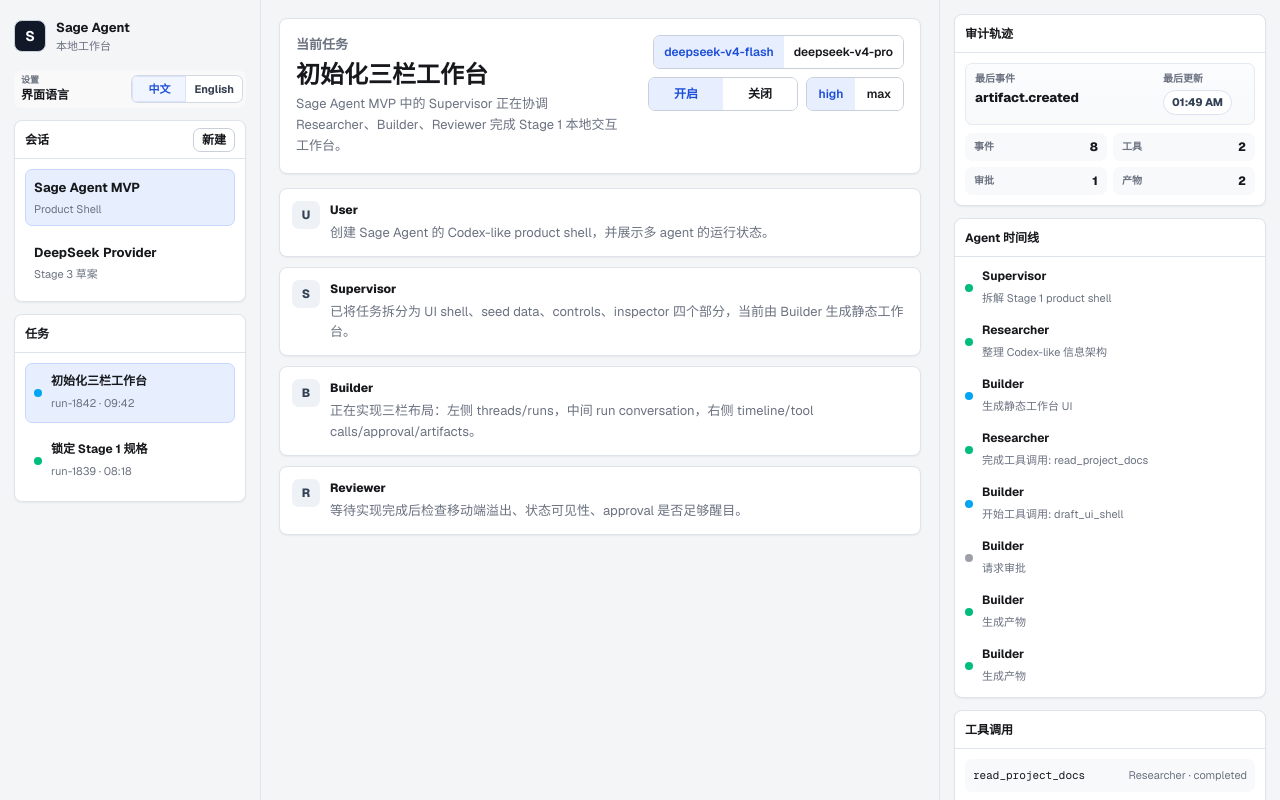
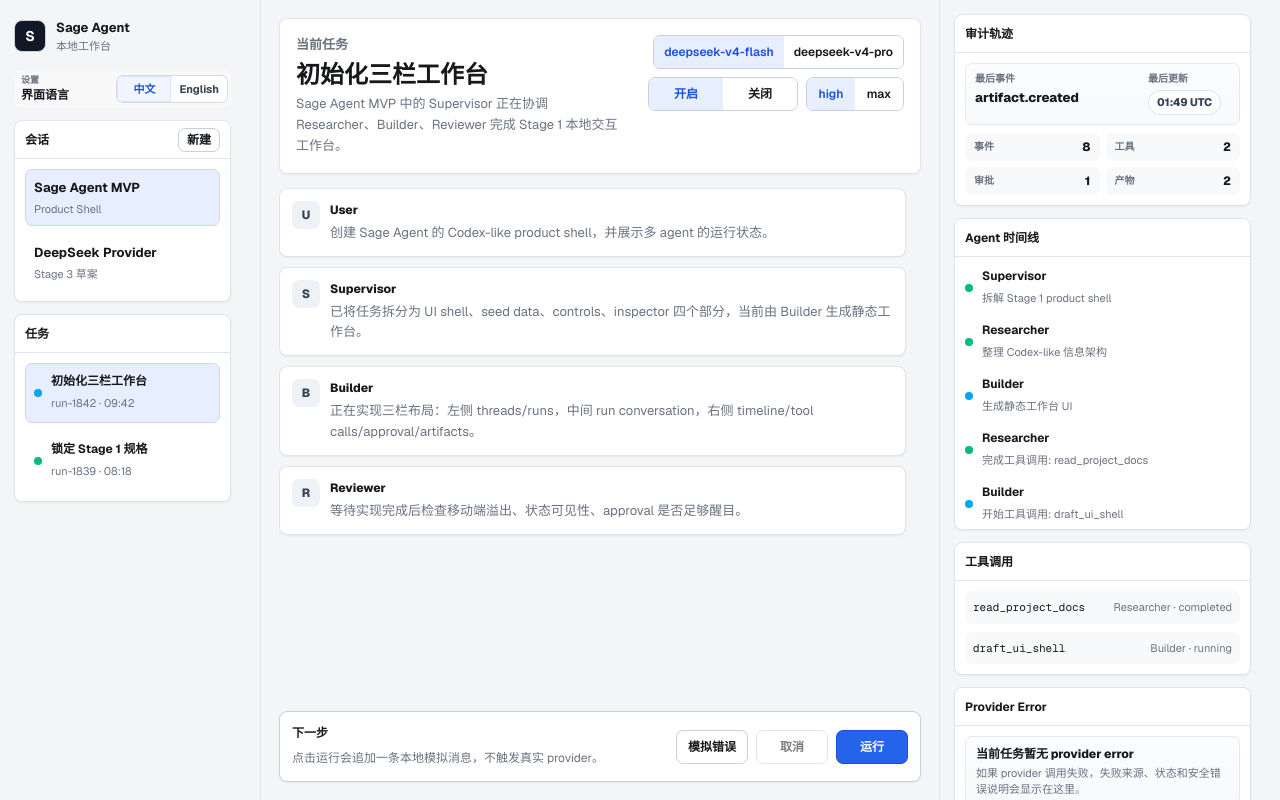
Before and after one commit to wjlGitHub2021/SageAgent, a Next.js app in the folder apps/web/: page / in a window 1280 px wide. Shown: the top 800 px of the page. Built offline with nearby package versions, Linux system fonts and the light colour scheme.

Commit message:
修复：稳定首屏水合与桌面滚动布局

```diff
--- a/apps/web/src/app/globals.css
+++ b/apps/web/src/app/globals.css
@@ -26,15 +26,18 @@
 }
 
 html {
+  height: 100%;
   min-width: 320px;
   background: var(--app-bg);
 }
 
 body {
+  height: 100%;
   margin: 0;
   background: var(--app-bg);
   color: var(--text-main);
   font-family: var(--font-geist-sans), Arial, Helvetica, sans-serif;
+  overflow: hidden;
   overflow-x: hidden;
 }
 
@@ -61,17 +64,21 @@
 
 .app-shell {
   display: grid;
-  min-height: 100vh;
+  height: 100vh;
+  min-height: 0;
   grid-template-columns: minmax(220px, 260px) minmax(0, 1fr) minmax(280px, 340px);
   gap: 1px;
   background: var(--border);
+  overflow: hidden;
 }
 
 .sidebar,
 .workspace,
 .inspector {
+  min-height: 0;
   min-width: 0;
   background: var(--app-bg);
+  overflow: hidden;
 }
 
 .sidebar,
@@ -79,12 +86,13 @@
   display: flex;
   flex-direction: column;
   gap: 12px;
+  overflow-y: auto;
   padding: 14px;
+  scrollbar-gutter: stable;
 }
 
 .workspace {
   display: flex;
-  min-height: 100vh;
   flex-direction: column;
   padding: 18px;
 }
@@ -426,7 +434,10 @@
   flex: 1;
   flex-direction: column;
   gap: 10px;
+  min-height: 0;
+  overflow-y: auto;
   padding: 14px 0;
+  scrollbar-gutter: stable;
 }
 
 .message {
@@ -465,6 +476,7 @@
 
 .composer {
   display: flex;
+  flex: 0 0 auto;
   align-items: center;
   justify-content: space-between;
   gap: 12px;
@@ -516,6 +528,9 @@
   display: flex;
   flex-direction: column;
   gap: 12px;
+  max-height: min(34vh, 320px);
+  overflow-y: auto;
+  scrollbar-gutter: stable;
 }
 
 .audit-summary {
@@ -738,6 +753,7 @@
 @media (max-width: 1080px) {
   .app-shell {
     grid-template-columns: minmax(190px, 230px) minmax(0, 1fr);
+    overflow-y: auto;
   }
 
   .inspector {
@@ -745,16 +761,23 @@
     display: grid;
     grid-template-columns: repeat(2, minmax(0, 1fr));
     min-height: auto;
+    overflow: visible;
   }
 }
 
 @media (max-width: 760px) {
+  body {
+    overflow-y: auto;
+  }
+
   .app-shell {
     display: flex;
     width: 100%;
+    height: auto;
     min-height: 100vh;
     flex-direction: column;
     overflow-x: hidden;
+    overflow-y: visible;
   }
 
   .sidebar,
@@ -763,6 +786,7 @@
     width: 100%;
     max-width: 100vw;
     min-height: auto;
+    overflow: visible;
   }
 
   .panel {
@@ -828,6 +852,11 @@
   .inspector {
     display: flex;
   }
+
+  .timeline {
+    max-height: none;
+    overflow: visible;
+  }
 }
 
 .settings-strip .language-switch {
--- a/apps/web/src/app/page.tsx
+++ b/apps/web/src/app/page.tsx
@@ -1425,10 +1425,10 @@
     return value;
   }
 
-  return date.toLocaleTimeString([], {
-    hour: "2-digit",
-    minute: "2-digit",
-  });
+  const hours = String(date.getUTCHours()).padStart(2, "0");
+  const minutes = String(date.getUTCMinutes()).padStart(2, "0");
+
+  return `${hours}:${minutes} UTC`;
 }
 
 function toArtifactRow(artifact: Artifact): ArtifactRow {
```
Also changed, not shown: 3 other files (tests, documents, lock files or other folders).
